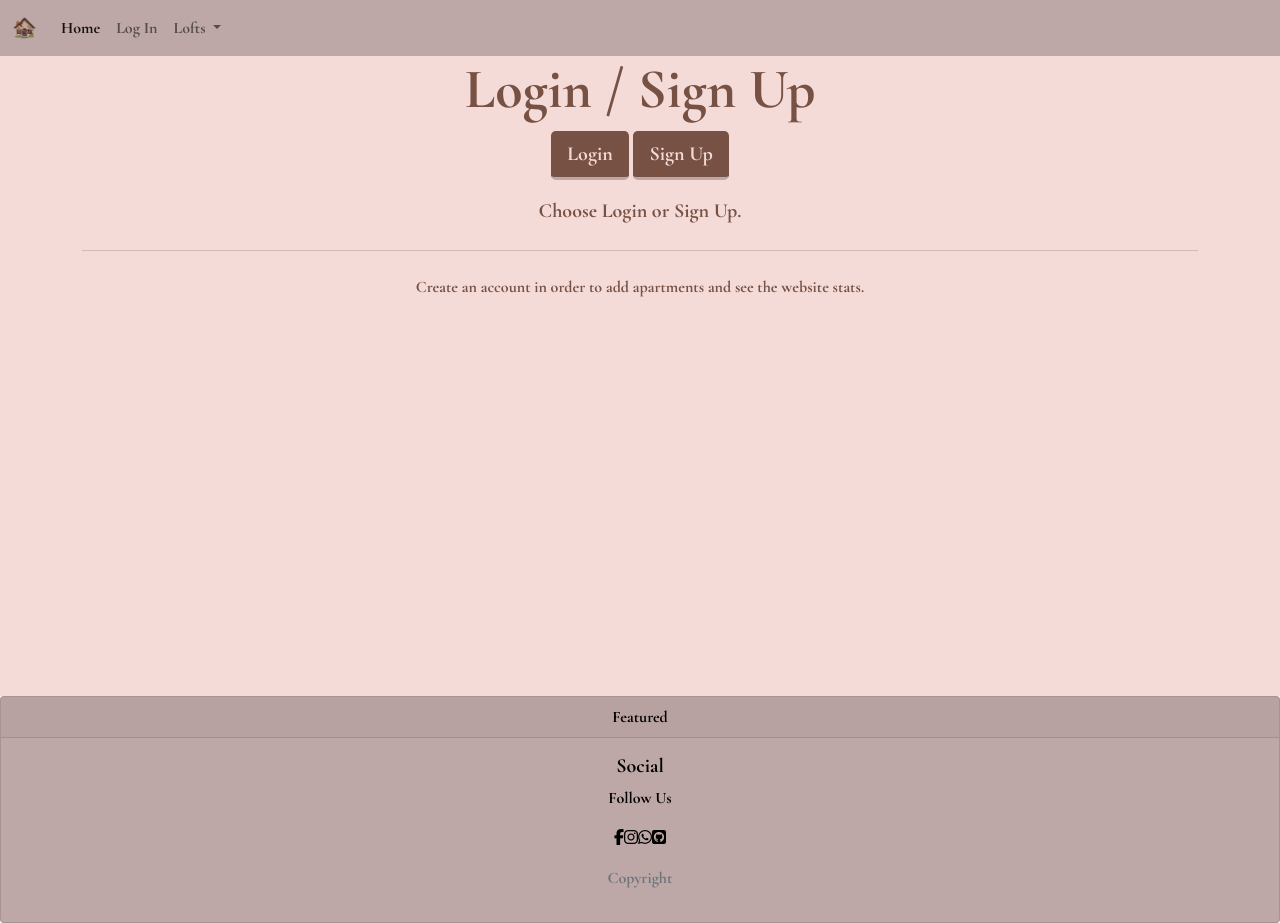
After one commit to 21902652-TomeAlvim/LoftsTomeAlvim, a Django app: page /login in a window 1280 px wide. The commit adds this page. Run offline with Django 3.2, Linux system fonts and the light colour scheme; data comes from the database, SQL or seed files in the repository; both versions use the stored data as it was after the commit; parts of the project's set-up code (start-up, migrations or seed data) failed here and were passed over; some libraries are stand-ins or nearby versions.

Commit message:
Admin CRUD

```diff
--- a/loft/admin.py
+++ b/loft/admin.py
@@ -6,3 +6,4 @@ admin.site.register(Loft)
 admin.site.register(Contact)
 admin.site.register(Quizz)
 admin.site.register(Answer)
+admin.site.register(Amenity)
--- a/loft/forms.py
+++ b/loft/forms.py
@@ -5,3 +5,21 @@ class CommentForm(forms.Form):
     description = forms.CharField(label="Comment", widget=forms.Textarea,  max_length=300)
     username.widget.attrs.update({"class": "form-control"})
     description.widget.attrs.update({"class": "form-control"})
+
+class LoginForm(forms.Form):
+    username = forms.CharField(label="Username", max_length=50)
+    password = forms.CharField(label="Password", max_length=100)
+
+class SignUpForm(forms.Form):
+    username = forms.CharField(label="Username", max_length=50)
+    email = forms.EmailField(label="Email")
+    password = forms.CharField(label="Password", max_length=100)
+    password_confirmation = forms.CharField(label="Password Confirmation", max_length=100)
+
+class ContactForm(forms.Form):
+    username = forms.CharField(max_length=50, label="Username")
+    phone_number = forms.CharField(max_length=25, label="Phone Number")
+    email = forms.EmailField(label="Email")
+    date_of_birth = forms.DateField(label="Date of Birth", required=False)
+    message = forms.CharField(label="Message", widget=forms.Textarea,  max_length=500)
+    message.widget.attrs.update({"class": "form-control"})
--- a/loft/models.py
+++ b/loft/models.py
@@ -10,13 +10,20 @@ class City(models.Model):
     def __str__(self):
         return f'{self.name}, {self.country} ({self.abbreviation})'
 
+class Amenity(models.Model):
+
+    name = models.CharField(max_length=100)
+    def __str__(self):
+        return self.name
 class Loft(models.Model):
 
+    amenities = models.ManyToManyField(Amenity, related_name="apartments", blank=True)
     city = models.ForeignKey(City, on_delete=models.CASCADE, related_name='lofts')
     address = models.CharField(max_length=250)
     price = models.IntegerField()
     size = models.IntegerField()
     description = models.CharField(max_length=100)
+    long_description = models.CharField(max_length=800)
     name = models.CharField(max_length=100)
     def __str__(self):
         return f'{self.city.name}, {self.name} - {self.address}'
--- a/loft/static/loft/css/base.css
+++ b/loft/static/loft/css/base.css
@@ -33,3 +33,15 @@ body #footer * {
 	border-bottom: 3px solid #775144;
 	color: #775144;
 }
+.card-img-top {
+    height: 200px;
+}
+.hidden {
+	display: none;
+}
+#add_loft i {
+	color: #F4DBD8;
+}
+#add_loft i:hover {
+	color: #775144;
+}
--- a/loft/static/loft/css/home.css
+++ b/loft/static/loft/css/home.css
@@ -5,6 +5,3 @@
     text-align: center;
     text-decoration: underline;
 }
-.card-img-top {
-    height: 200px;
-}
--- /dev/null
+++ b/loft/static/loft/js/login.js
@@ -0,0 +1,14 @@
+document.addEventListener('DOMContentLoaded', () => {
+    document.querySelector("#login_button").addEventListener('click', login_button, false)
+    document.querySelector("#sign_up_button").addEventListener('click', signup_click, false)
+});
+
+function login_button() {
+    document.querySelector("#login").style.display = "block";
+    document.querySelector("#signup").style.display = "none";
+}
+
+function signup_click() {
+    document.querySelector("#login").style.display = "none";
+    document.querySelector("#signup").style.display = "block";
+}
--- a/loft/templates/loft/base.html
+++ b/loft/templates/loft/base.html
@@ -20,28 +20,35 @@
 
 <nav class="navbar navbar-expand-lg navbar-light bg-light">
   <div class="container-fluid">
-    <a class="navbar-brand" href="#">🏚️</a>
+    <a class="navbar-brand" href="{% url 'loft:home' %}">🏚️</a>
     <button class="navbar-toggler" type="button" data-bs-toggle="collapse" data-bs-target="#navbarNavDropdown" aria-controls="navbarNavDropdown" aria-expanded="false" aria-label="Toggle navigation">
       <span class="navbar-toggler-icon"></span>
     </button>
     <div class="collapse navbar-collapse" id="navbarNavDropdown">
       <ul class="navbar-nav">
         <li class="nav-item">
-          <a class="nav-link active" aria-current="page" href="#">Home</a>
+          <a class="nav-link active" aria-current="page" href="{% url 'loft:home' %}">Home</a>
         </li>
         <li class="nav-item">
-          <a class="nav-link" href="#">About Us</a>
+          {% if user.is_authenticated %}
+            <a class="nav-link" href="../admin">Admin</a>
+          {% else %}
+            <a class="nav-link" href="{% url 'loft:login' %}">Log In</a>
+          {% endif %}
         </li>
-        <li class="nav-item">
-          <a class="nav-link" href="#">Info</a>
-        </li>
+        {% if user.is_authenticated %}
+          <li class="nav-item">
+            <a class="nav-link" href="{% url 'loft:profile' %}">Profile</a>
+          </li>
+        {% endif %}
+
         <li class="nav-item dropdown">
           <a class="nav-link dropdown-toggle" href="#" id="navbarDropdownMenuLink" role="button" data-bs-toggle="dropdown" aria-expanded="false">
             Lofts
           </a>
           <ul class="dropdown-menu" aria-labelledby="navbarDropdownMenuLink">
             {% for loft in lofts %}
-              <li><a class="dropdown-item" href="#"> {{loft.name}} </a></li>
+              <li><a class="dropdown-item" href="{% url 'loft:loft_page' loft.id %}"> {{loft.name}} </a></li>
             {% empty %}
               <li><button class="dropdown-item">No Lofts ATM</button></li>
             {% endfor %}
--- /dev/null
+++ b/loft/templates/loft/login.html
@@ -0,0 +1,35 @@
+{% extends 'loft/base.html' %}
+
+{% block main %}
+{% load static %}
+<script src={% static 'loft/js/login.js' %}></script>
+<div class="container">
+    <div class="jumbotron text-center">
+        <h1 class="display-4">Login / Sign Up</h1>
+        <p class="lead">
+            <button id="login_button" class="btn btn-primary btn-lg" role="button">Login</button>
+            <button id="sign_up_button" class="btn btn-primary btn-lg" role="button">Sign Up</button>
+        </p>
+        <p class="lead">Choose Login or Sign Up.</p>
+        <div id="login" class="hidden">
+            <h5>Login</h5>
+            <form action="{% url 'loft:login' %}" method="post">
+                {% csrf_token %}
+                {{ login_form.as_ul }}
+                <input class="btn btn-primary mt-2" type="submit" value="Submit">
+            </form>
+        </div>
+        <div id="signup" class="hidden">
+            <h5>Sign Up</h5>
+            <form action="{% url 'loft:sign_up' %}" method="post">
+                {% csrf_token %}
+                {{ signup_form.as_ul }}
+                <input class="btn btn-primary mt-2" type="submit" value="Submit">
+            </form>
+        </div>
+        <hr class="my-4">
+        <p>Create an account in order to add apartments and see the website stats.</p>
+
+    </div>
+</div>
+{% endblock %}
--- a/loft/urls.py
+++ b/loft/urls.py
@@ -6,5 +6,14 @@ app_name = "loft"
 urlpatterns = [
     path('', views.loft_home, name='home'),
     path('comment', views.comment_form, name="comment_form"),
-    path('quizz', views.quizz_form, name="quizz_form")
+    path('quizz', views.quizz_form, name="quizz_form"),
+    path('loft/<int:loft_id>', views.loft_page, name="loft_page"),
+    path('contact/<int:loft_id>', views.contact, name="contact"),
+    path('login', views.login, name="login"),
+    path('sign_up', views.sign_up, name="sign_up"),
+    path('profile', views.profile, name="profile"),
+    path('logout', views.logout, name="logout"),
+    path('quizz_result/<int:quizz_id>', views.quizz_result, name="quizz_result"),
+    path('delete_loft/<int:loft_id>', views.delete_loft, name="delete_loft"),
+    path('delete_contact/<int:contact_id>', views.delete_contact, name="delete_contact"),
 ]
--- a/loft/views.py
+++ b/loft/views.py
@@ -1,4 +1,9 @@
 from django.shortcuts import render
+from django.contrib.auth.models import User
+from django.contrib.auth import authenticate
+from django.contrib.auth import login as admin_login
+from django.contrib.auth import logout as admin_logout
+from django.contrib.auth.decorators import login_required
 from .models import *
 from .forms import *
 
@@ -20,30 +25,100 @@ def quizz_form(request):
 		comments = request.POST['textarea']
 		q = Quizz(username=name, age=age, comments=comments, score=0)
 		q.save()
+		result = 0
 		framework = request.POST['framework']
 		answer1 = Answer(quizz=q, question="Which framework is this website currently using?", answer=framework, correct=framework.lower()=="django")
 		answer1.save()
+		if answer1.correct:
+			result+=5
 		modalty = request.POST['modality']
 		answer2 = Answer(quizz=q, question="What does the website offers?", answer=modalty, correct=modalty.lower()=="rents")
 		answer2.save()
+		if answer2.correct:
+			result+=5
 		website_name = request.POST['website_name']
 		answer3 = Answer(quizz=q, question="What's the Website's name?", answer=website_name, correct=website_name.lower()=="loft")
 		answer3.save()
+		if answer3.correct:
+			result+=5
 		b_and_fa = request.POST['b_and_fa']
 		answer4 = Answer(quizz=q, question="Is the website using Bootstrap and Font Awesome?", answer=b_and_fa, correct=b_and_fa.lower()=="yes")
 		answer4.save()
+		if answer4.correct:
+			result+=5
 		loft = Loft.objects.get(pk=int(request.POST['select']))
 		answer5 = Answer(quizz=q, question="Choose your Favourite Apartment:", answer=loft.name, correct=True)
 		answer5.save()
 		cities = ""
 		if "city1" in request.POST:
 			cities += "Lisboa "
+			result+=5
 		if "city2" in request.POST:
 			cities += "Porto "
+			result+=5
 		if "city3" in request.POST:
 			cities += "Paris "
+			result-=5
 		if "city4" in request.POST:
 			cities += "Algarve "
+			result+=5
 		answer6 = Answer(quizz=q, question="Choose which cities have availabe apartments?", answer=cities.strip().replace(" ", ", "), correct=True)
 		answer6.save()
+		q.score = result/60 * 100
+		q.save()
+		return render(request, 'loft/results.html', {'quizz': Quizz.objects.get(pk=q.id)})
 	return loft_home(request)
+
+def loft_page(request, loft_id):
+	return render(request, 'loft/loft_page.html', {'lofts': Loft.objects.all(), 'loft': Loft.objects.get(pk=loft_id), "contact_form": ContactForm()})
+
+def contact(request, loft_id):
+	if request.method == "POST":
+		form = ContactForm(request.POST)
+		if form.is_valid():
+			contact = Contact(username=form.cleaned_data['username'], phone_number=form.cleaned_data['phone_number'], email=form.cleaned_data['email'], message=form.cleaned_data['message'], loft=Loft.objects.get(pk=loft_id))
+			if "date_of_birth" in form.cleaned_data:
+				contact.date_of_birth = form.cleaned_data['date_of_birth']
+			contact.save()
+	return render(request, 'loft/home.html', {'lofts': Loft.objects.all(), "comment_f": CommentForm(), "comments": Comment.objects.all()[:4]})
+
+def login(request):
+	if request.method == "POST":
+		form = LoginForm(request.POST)
+		if form.is_valid():
+			user = authenticate(username=form.cleaned_data['username'], password=form.cleaned_data['password'])
+			if user is not None:
+				admin_login(request, user)
+				return render(request, 'loft/profile.html',  {'lofts': Loft.objects.all(), 'contacts': Contact.objects.all()})
+	return render(request, 'loft/login.html', {'lofts': Loft.objects.all(), "login_form": LoginForm(), "signup_form": SignUpForm})
+
+def sign_up(request):
+	if request.method == "POST":
+		form = SignUpForm(request.POST)
+		if form.is_valid():
+			user = User.objects.create_user(form.cleaned_data['username'], form.cleaned_data['email'], form.cleaned_data['password'])
+			user.save()
+			admin_login(request, user)
+			return render(request, 'loft/profile.html',  {'lofts': Loft.objects.all(), 'contacts': Contact.objects.all()})
+	return render(request, 'loft/login.html',  {'lofts': Loft.objects.all(), "login_form": LoginForm(), "signup_form": SignUpForm})
+
+def logout(request):
+	admin_logout(request)
+	return render(request, 'loft/home.html', {'lofts': Loft.objects.all(), "comment_f": CommentForm(), "comments": Comment.objects.all()[:4]})
+
+def quizz_result(request, quizz_id):
+	return render(request, 'loft/results.html', {'quizz': Quizz.objects.get(pk=quizz_id)})
+
+@login_required(login_url='./login')
+def profile(request):
+	return render(request, 'loft/profile.html',  {'lofts': Loft.objects.all(), 'contacts': Contact.objects.all()})
+
+@login_required(login_url='./login')
+def delete_loft(request, loft_id):
+	Loft.objects.get(pk=loft_id).delete()
+	return render(request, 'loft/profile.html',  {'lofts': Loft.objects.all(), 'contacts': Contact.objects.all()})
+
+@login_required(login_url='./login')
+def delete_contact(request, contact_id):
+	Contact.objects.get(pk=contact_id).delete()
+	return render(request, 'loft/profile.html',  {'lofts': Loft.objects.all(), 'contacts': Contact.objects.all()})
```
Also changed, not shown: loft/static/loft/css/loft_page.css (added, +11 -0 lines), loft/templates/loft/home.html (+5 -5 lines), loft/templates/loft/loft_page.html (added, +46 -0 lines), loft/templates/loft/profile.html (added, +43 -0 lines), loft/templates/loft/results.html (added, +15 -0 lines), db.sqlite3, loft/migrations/0005_auto_20210724_2354.py (added), loft/migrations/0006_auto_20210725_0018.py (added), loft/migrations/0007_alter_loft_long_description.py (added), loft/migrations/0008_alter_loft_amenities.py (added).
